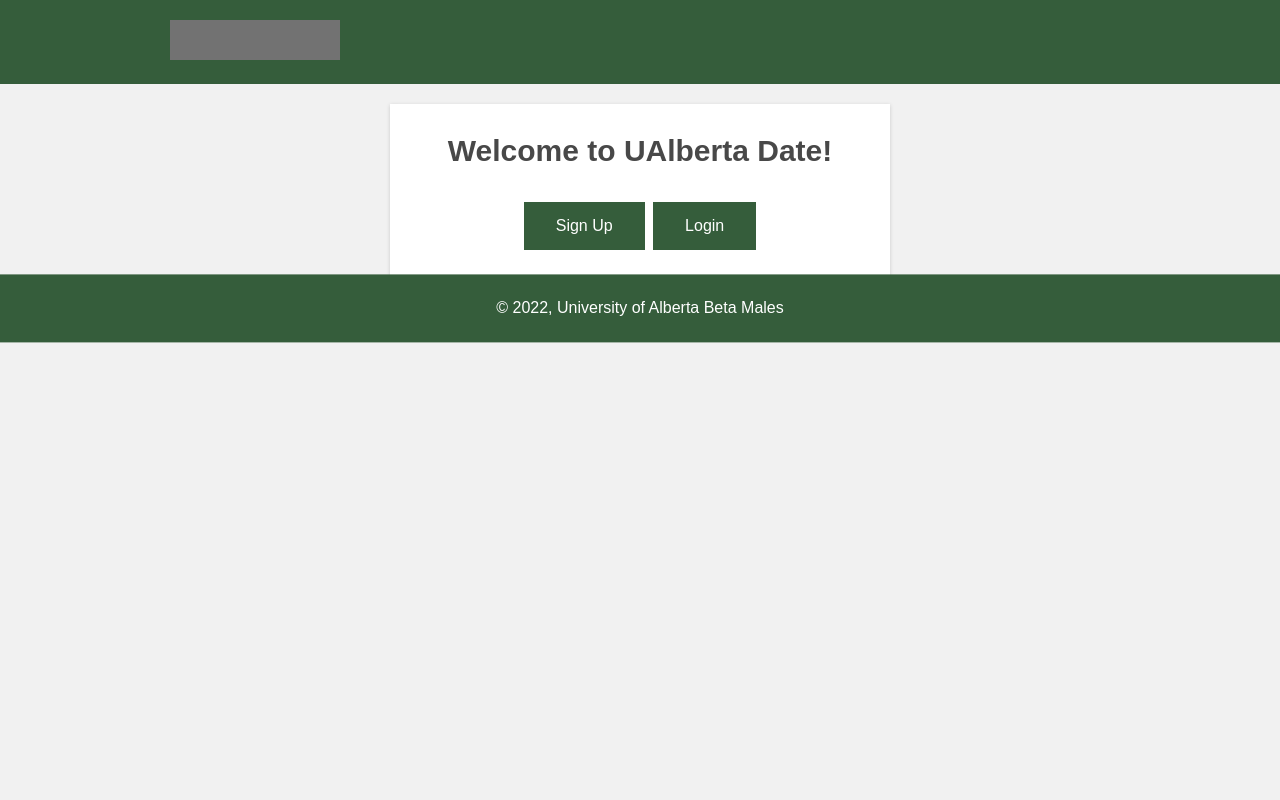
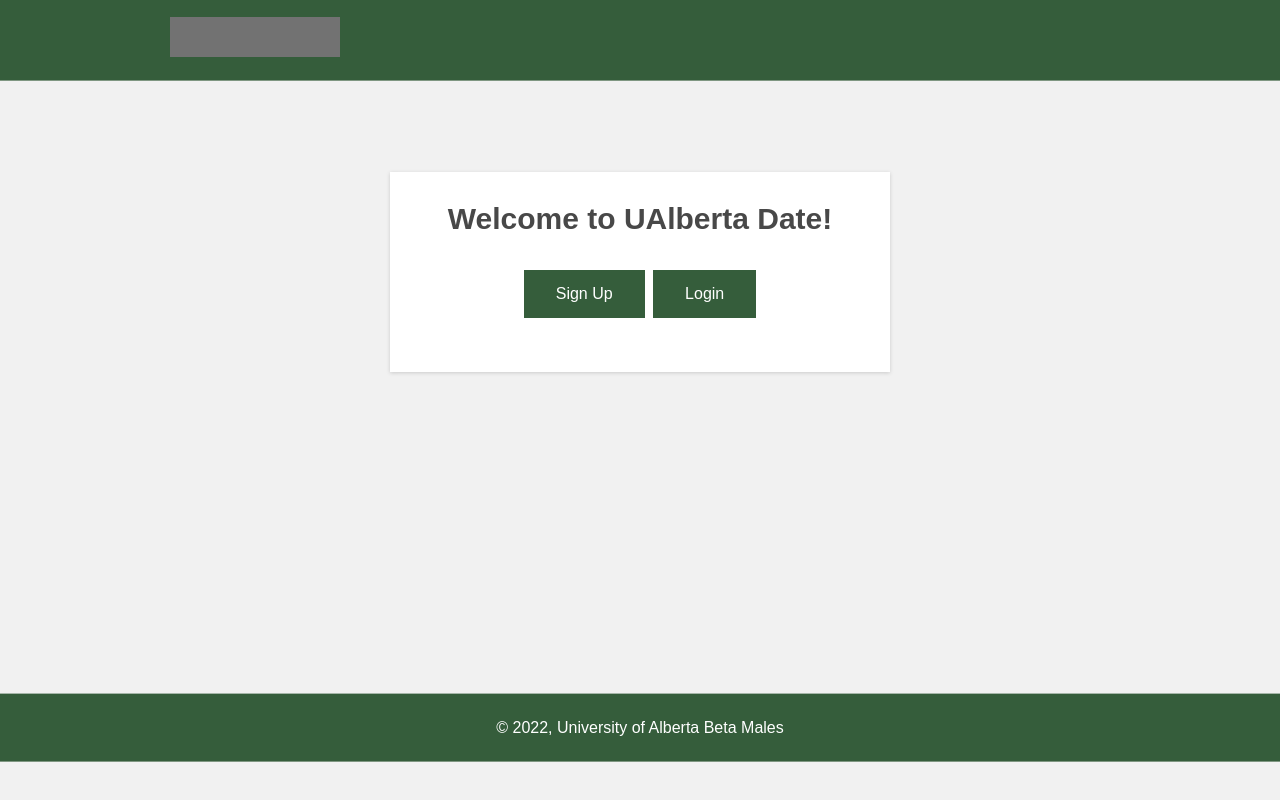
Before and after one commit to LeoKraushaar/UAlbertaDate, a Django app: page /index/ in a window 1280 px wide; the page is wider, and only the part inside the window is pictured. Run offline with Django 4.2, Linux system fonts and the light colour scheme; grey boxes are pictures that could not be loaded.

Commit message:
updated stuff

```diff
--- a/UAlbertaDate/index/templates/index.html
+++ b/UAlbertaDate/index/templates/index.html
@@ -16,13 +16,14 @@
         body {
             font-family: Arial, Helvetica, sans-serif;
             background-color: #f1f1f1;
-            height: 100%;
+            {% comment %} height: 100%; {% endcomment %}
         }
 
         header {
             text-align: left;
             background-color: #355d3b;
             color: #fff;
+            transform: translate(0%, -85%);
             padding: 20px;
         }
 
@@ -31,7 +32,7 @@
             margin: auto;
             padding: 20px 80px;
             border-radius: 5;
-            min-height: calc(100vh - 84px - 69px);
+            min-height: calc(50vh - 84px - 69px);
         }
 
         article {
@@ -92,10 +93,10 @@
             padding: 25px;
 
             position: relative;
-            width: 300%;
+            width: 100%;
             right: -50%;
-            bottom: 100;
-            transform: translate(-50%, 30%);
+            bottom: 100%;
+            transform: translate(-50%, 1020%);
         }
 
     </style>
@@ -103,7 +104,9 @@
 </head>
 
 <body>
-
+    <footer>
+        <p> &copy; <script>document.write(new Date().getFullYear());</script>, University of Alberta Beta Males</p>
+    </footer>
     <header>
         <a href="https://www.ualberta.ca/index.html">
         <img alt="logo" src="https://logodix.com/logo/1031274.png">
@@ -112,6 +115,7 @@
 
     <main>
         <article>
+
             <h1>Welcome to UAlberta Date!</h1>
             <button type="submit">
                 <a href={{sign_up}}>Sign Up</a>
@@ -121,9 +125,7 @@
                 <a href={{login}}>Login</a>
             </button>
 
-            <footer>
-                <p> &copy; <script>document.write(new Date().getFullYear());</script>, University of Alberta Beta Males</p>
-            </footer>
+
         </article>
 
 
```
Also changed, not shown: UAlbertaDate/login/templates/login.html (+14 -5 lines), UAlbertaDate/signup/templates/signup.html (+14 -5 lines).
